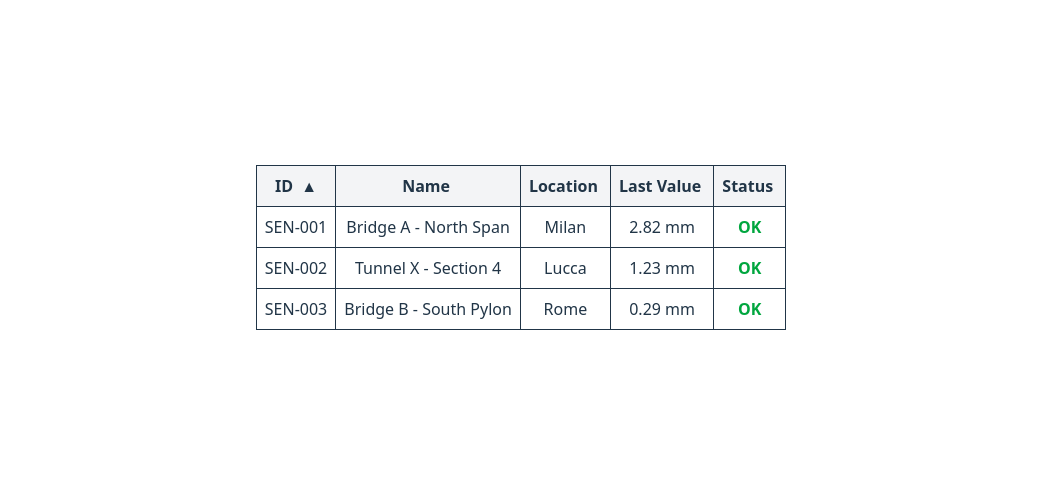
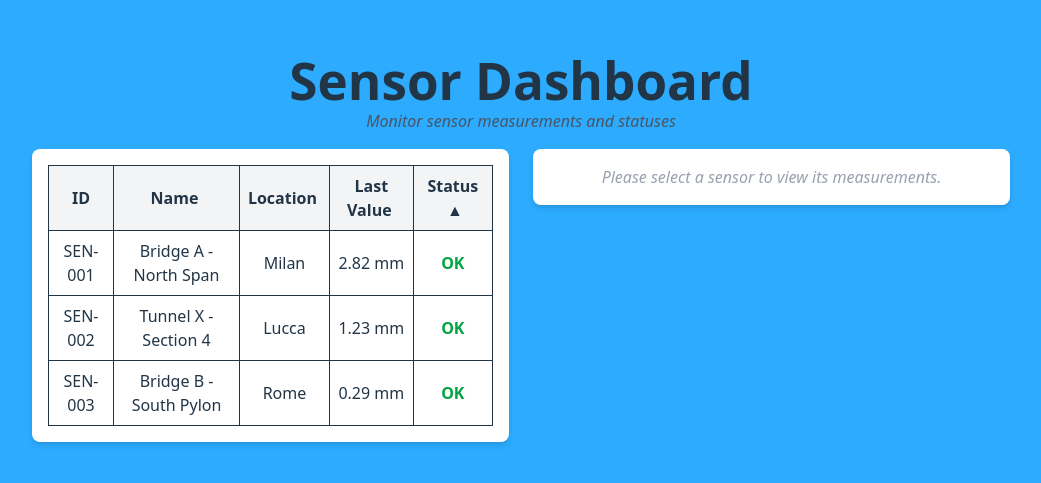
Before and after one commit to luca-longinotti/movesolutions-challenge, a Vue app in the folder move-dashboard/: page / in a window 1280 px wide. Shown: the part 153-636 px from the top of the page, without its empty margins (119-1160 px from the left). Built offline with nearby package versions, Linux system fonts and the light colour scheme.

Commit message:
some graphical fixes

```diff
--- a/move-dashboard/src/components/SensorsChart.vue
+++ b/move-dashboard/src/components/SensorsChart.vue
@@ -44,7 +44,7 @@ function renderChart() {
             x: aboveThreshold.map(m => m.timestamp),
             y: aboveThreshold.map(m => m.disp_mm),
             mode: 'markers',
-            name: "Values above threshold",
+            name: "Alarm values",
             marker: { color: '#dc2626' }, //red
             hovertemplate: "%{y} mm<br>%{x}<extra></extra>"
         },
@@ -63,7 +63,6 @@ function renderChart() {
             mode: "markers+text",
             name: "Max",
             marker: { color: "#ffff00", size: 12 },
-            text: [`Max: ${maxPoint.disp_mm} mm`],
             textposition: "top center",
             hovertemplate: "%{y} mm<br>%{x}<extra></extra>"
         }
@@ -71,7 +70,8 @@ function renderChart() {
 
     const layout = {
         title: `Sensor ${props.sensor.name} Measurements`,
-        margin: { t: 30, l: 40, r: 10, b: 30 },
+        margin: { t: 40, l: 30, r: 30, b: 50 },
+        legend: { orientation: "h", y: -0.2, xanchor: "center", x: 0.5 },
         xaxis: { title: 'Time'},
         yaxis: { title: 'Displacement (mm)'},
         showlegend: true
--- a/move-dashboard/src/components/SensorsTable.vue
+++ b/move-dashboard/src/components/SensorsTable.vue
@@ -7,10 +7,14 @@ const props = defineProps({
   sensors: {
     type: Array,
     required: true
+  },
+  selected: {
+    type: String,
+    default: null
   }
 });
 
-const sortKey = ref("id");
+const sortKey = ref("status");
 const sortAsc = ref(true);
 
 /*
@@ -57,7 +61,7 @@ const sortedSensors = computed(() => {
             <tr>
                 <th @click="sortBy('id')" class="border p-2 cursor-pointer">
                     ID
-                    <span class="ml-1">{{ sortIcon('id') }}</span>
+                    <span class="">{{ sortIcon('id') }}</span>
                 </th>
                 <th @click="sortBy('name')" class="border p-2 cursor-pointer">
                     Name
@@ -79,23 +83,18 @@ const sortedSensors = computed(() => {
         </thead>
 
         <tbody>
-            <tr
-                v-for="sensor in sortedSensors"
-                :key="sensor.id"
-                class="hover:bg-gray-100 cursor-pointer"
-                @click="emit('select', sensor)">
-
+            <tr v-for="sensor in sortedSensors" :key="sensor.id" @click="emit('select', sensor)" :class="[
+                sensor.id === selected ? 'bg-blue-100 border-3 border-blue-600 font-semibold shadow-inner' : 'hover:bg-gray-100 cursor-pointer transition'
+            ]">
                 <td class="border p-2">{{ sensor.id }}</td>
                 <td class="border p-2">{{ sensor.name }}</td>
                 <td class="border p-2">{{ sensor.location }}</td>
                 <td class="border p-2">{{ sensor.lastValue.toFixed(2) }} mm</td>
                 <td class="border p-2">
-                    <span
-                        :class="{
-                            'text-green-600 font-semibold': sensor.status === 'OK',
-                            'text-red-600 font-semibold': sensor.status === 'Alarm'
-                        }"
-                    >
+                    <span :class="{
+                        'text-green-600 font-semibold': sensor.status === 'OK',
+                        'text-red-600 font-semibold': sensor.status === 'Alarm'
+                    }">
                         {{ sensor.status }}
                     </span>
                 </td>
--- a/move-dashboard/src/style.css
+++ b/move-dashboard/src/style.css
@@ -30,6 +30,8 @@ body {
   place-items: center;
   min-width: 320px;
   min-height: 100vh;
+  background-color: #2cabff;
+
 }
 
 h1 {
--- a/move-dashboard/src/views/Dashboard.vue
+++ b/move-dashboard/src/views/Dashboard.vue
@@ -6,9 +6,11 @@ import SensorChart from '../components/SensorsChart.vue';
 
 const sensors = ref([]);
 const selectedSensor = ref(null);
+const selectedSensorId = ref(null);
 
 function onSelectSensor(sensor) {
     selectedSensor.value = sensor;
+    selectedSensorId.value = sensor.id;
 }
 
 async function loadSensors() {
@@ -39,14 +41,26 @@ onMounted(loadSensors);
 </script>
 
 <template>
-    <SensorTable
-     :sensors="sensors"
-     @select="onSelectSensor"
-    />
+    <div class="w-full text-center mb-4">
+        <h1 class="text-3xl font-bold">Sensor Dashboard</h1>
+        <p class="text-gray-600 italic">Monitor sensor measurements and statuses</p>
+    </div>
 
-    <SensorChart
-     v-if="selectedSensor"
-     :sensor="selectedSensor"
-    />
+    <div class="flex flex-col lg:flex-row items-start gap-6">
+        <div class="lg:w-1/2 w-full bg-white shadow-md rounded-lg p-4">
+            <SensorTable
+                :sensors="sensors"
+                :selected="selectedSensorId"
+                @select="onSelectSensor"
+            />
+        </div>
+        <div class="lg:w-1/2 w-full bg-white shadow-md rounded-lg p-4">
+            <SensorChart v-if="selectedSensor" :sensor="selectedSensor" />
+
+            <div v-else class="text-gray-400 italic text-center w-full">
+                Please select a sensor to view its measurements.
+            </div>
+        </div>
+    </div>
 
 </template>
```
